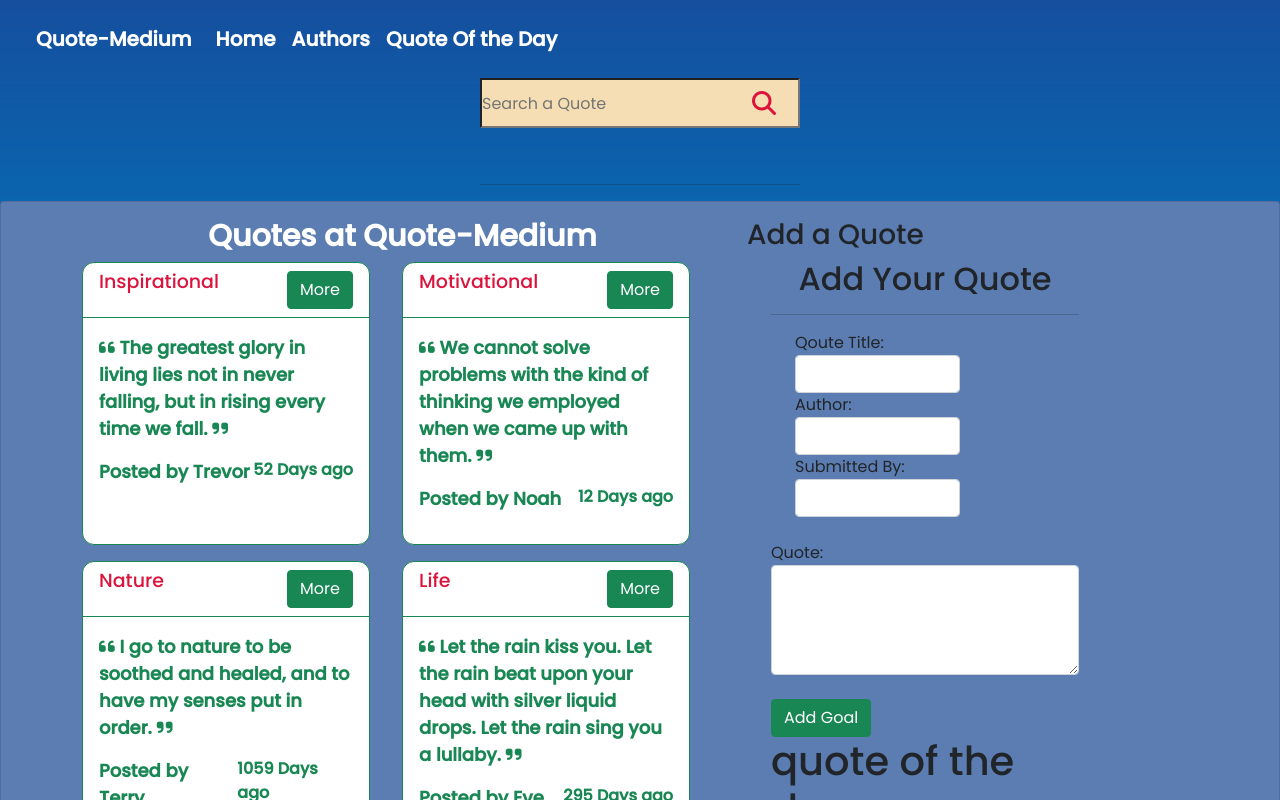
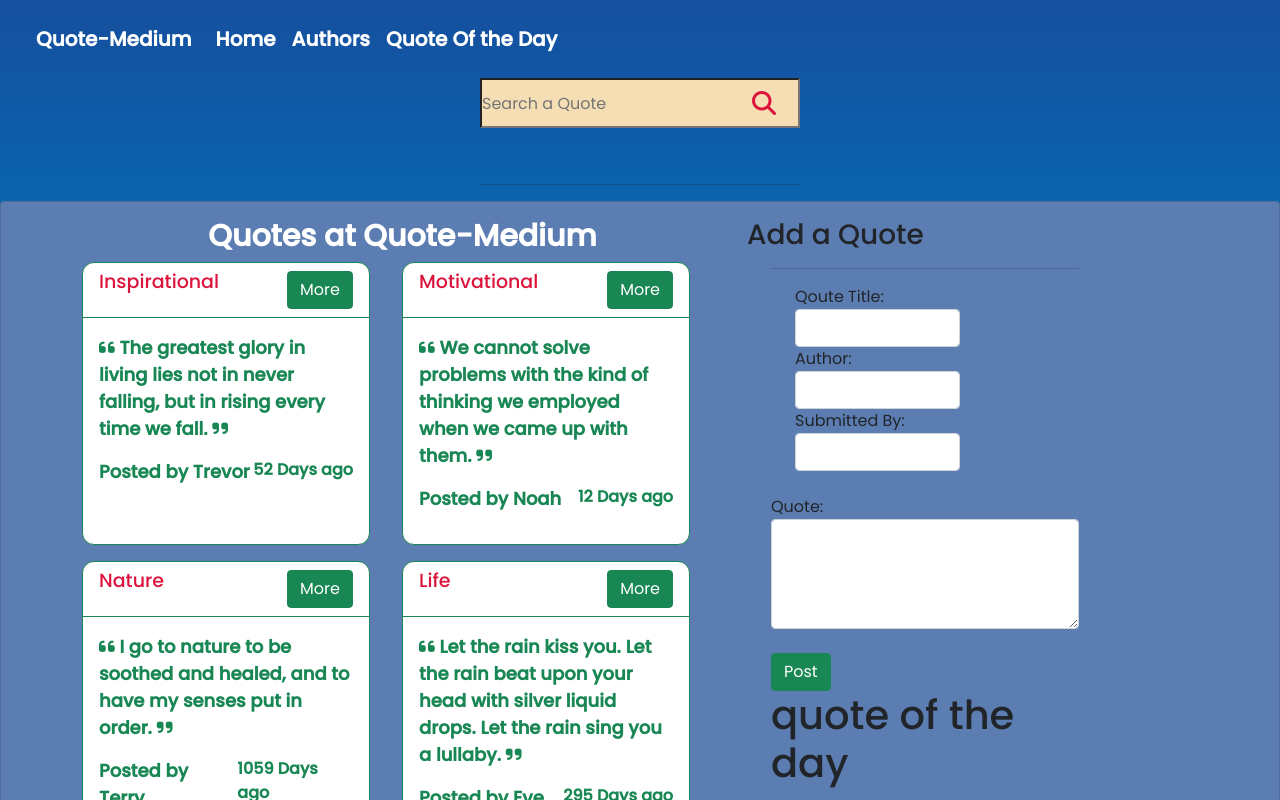
Before and after one commit to Olliemint/Quote-Medium, an Angular app: page / in a window 1280 px wide. Shown: the top 800 px of the page. Built offline with nearby package versions, Linux system fonts and the light colour scheme.

Commit message:
adding readme

```diff
--- a/src/app/add-quote/add-quote.component.html
+++ b/src/app/add-quote/add-quote.component.html
@@ -1,5 +1,5 @@
 <div class="container-fluid">
-    <h2 class="text-center">Add Your Quote</h2>
+
     <hr>
     <!-- <form #goalForm='ngForm'>
       <div class="form-group">
@@ -64,7 +64,7 @@ Testing to see if we get any data
 
 
         </div><br>
-        <button type="submit" class="btn btn-success">Add Goal</button>
+        <button type="submit" class="btn btn-success">Post</button>
 
     </form>
     <div class="day">
--- a/src/app/quote/quote.component.ts
+++ b/src/app/quote/quote.component.ts
@@ -19,6 +19,7 @@ export class QuoteComponent implements OnInit {
     // new Quote('Famous','Children are great imitators. So give them something great to imitate.','Anonymous',0,0,'Malik Salim', new Date(2022,7,18)),
     // new Quote('Success','Money won’t create success, the freedom to make it will.','Nelson',0,0,'Ollie Mint',new Date(2022,4,8))
   ];
+
 
 
   yourQuote(quote: any){
```
Also changed, not shown: 1 other file (tests, documents, lock files or other folders).
